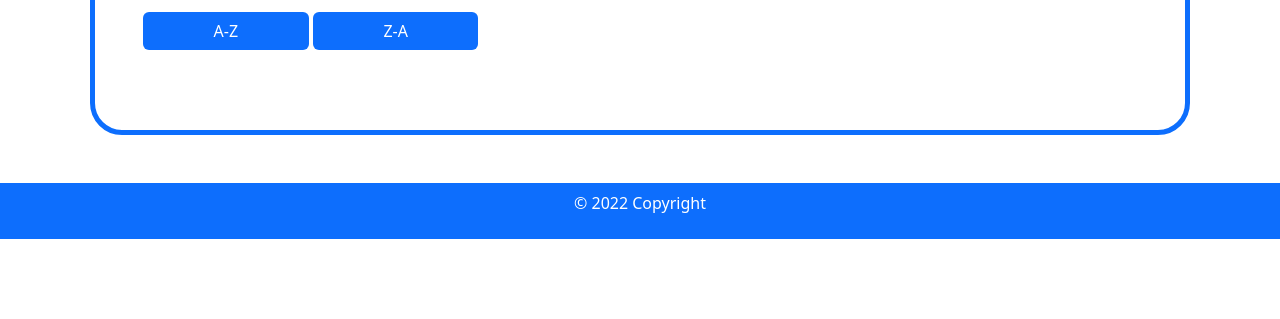
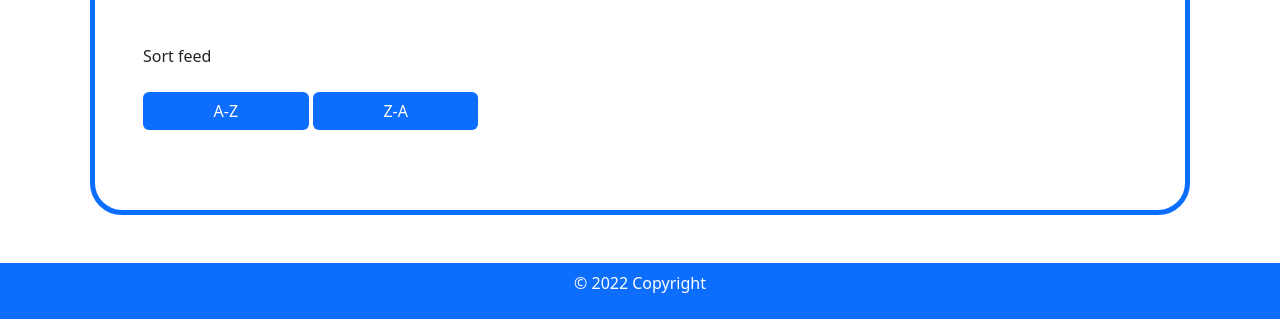
Before and after one commit to oBraenna91/SoMe, a website with bundled scripts: page home.html in a window 1280 px wide. Shown: the part 619-938 px from the top of the page. Before the commit the page ends 858 px from the top, so only its background shows below. Built offline with nearby package versions, Linux system fonts and the light colour scheme; no server answers; a web font is replaced by a local one.

Commit message:
final update!
ready for delivery

```diff
--- a/home.html
+++ b/home.html
@@ -54,7 +54,8 @@
             <div class="container">
                 <div class="Feed mt-4 mx-2 mb-4 border border-primary rounded-5 border-5 p-5 replaceWithFilter">
                     <h2>Feed</h2>
-                    <div id="parent">
+                    <div class="mt-5" id="parent">
+                        <p> Sort feed</p>
                         <button type ="button" class="btn bg-primary text-white my-2 col-2" id="filterAsc">A-Z</button>
                         <button type ="button" class="btn bg-primary text-white my-2 col-2" id="filterDesc">Z-A</button>
                         <div id="loading-wheel"></div>
```
